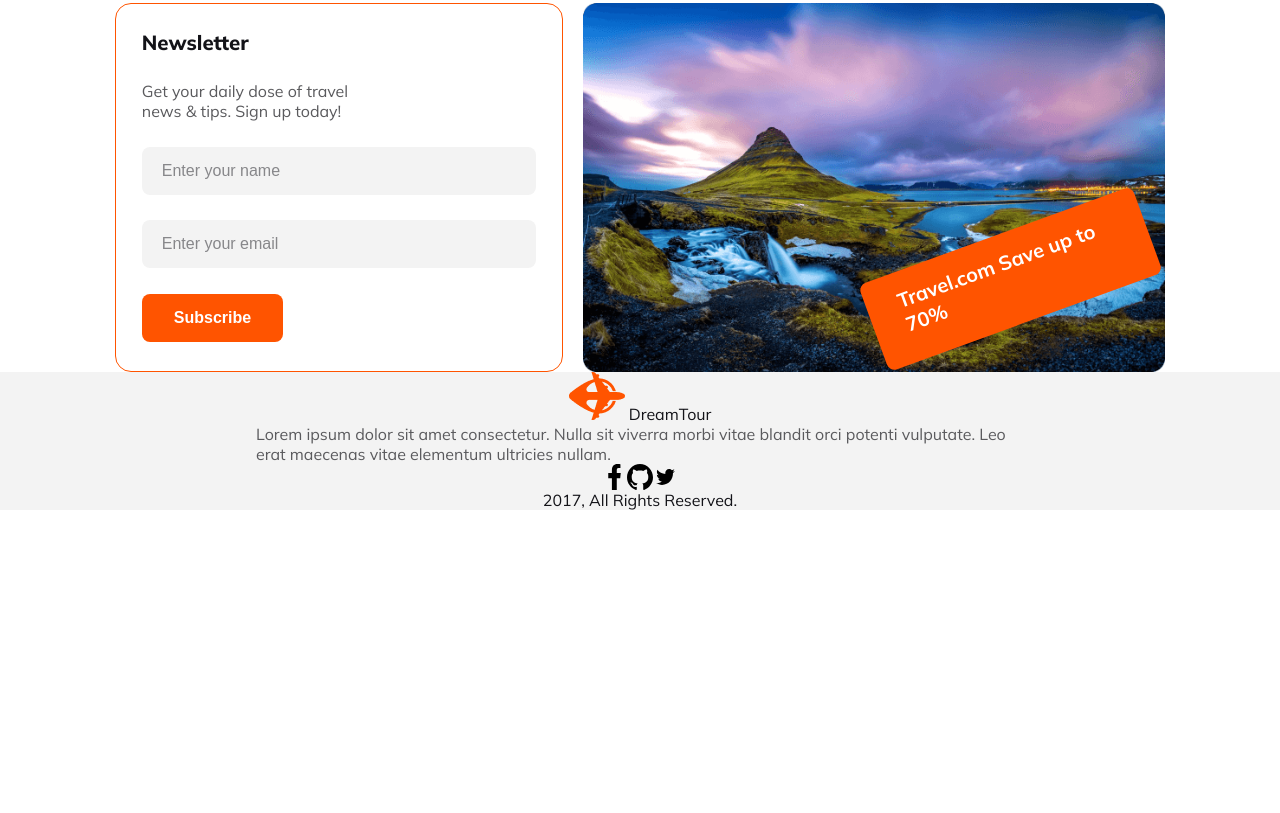
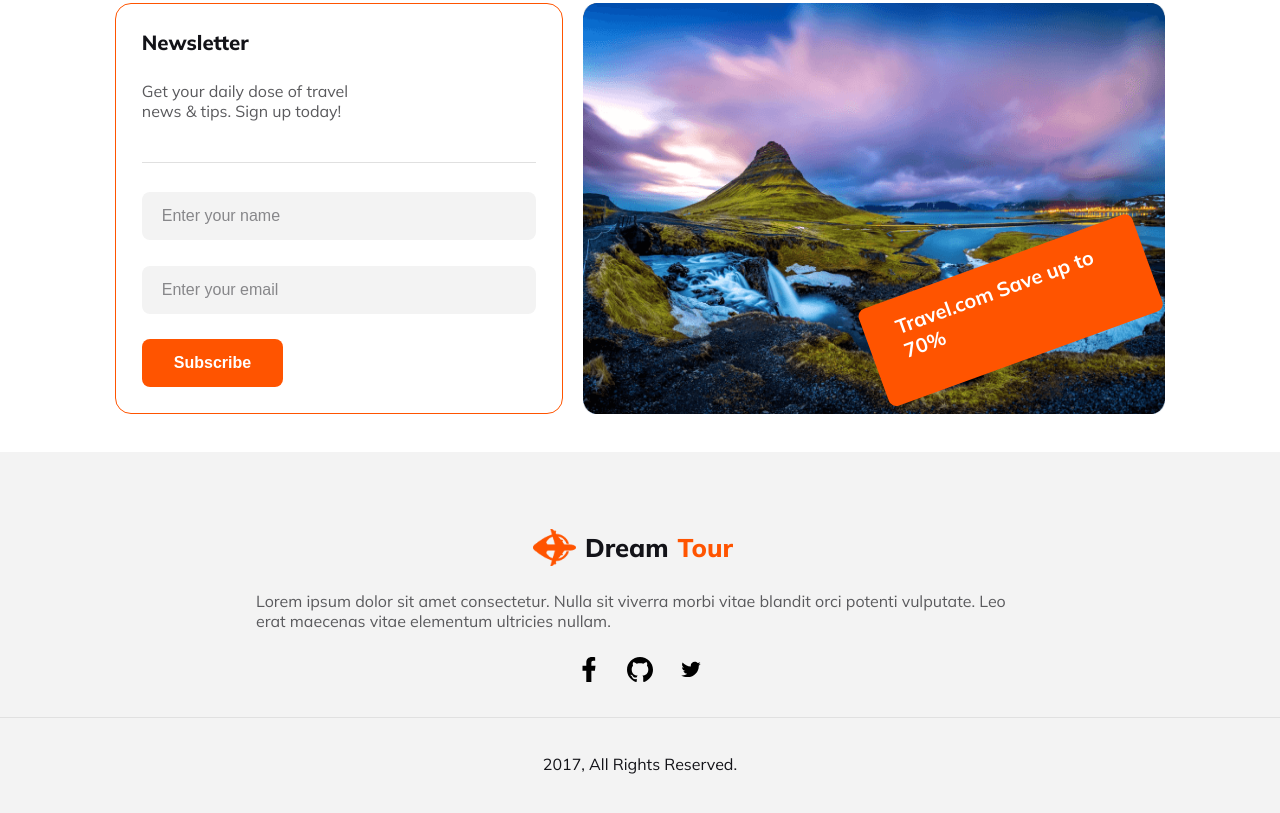
Before and after one commit to totansarker2/w9-assienment-2, a plain HTML site: page index.html in a window 1280 px wide. Shown: the part 2917-3730 px from the top of the page. Before the commit the page ends 3427 px from the top, so only its background shows below. Drawn offline with Linux system fonts and the light colour scheme.

Commit message:
desktop footer done

```diff
--- a/index.html
+++ b/index.html
@@ -146,6 +146,7 @@
             <p>
                 Get your daily dose of travel news & tips. Sign up today!
             </p>
+            <span></span>
             <input type="text" name="" id="" placeholder="Enter your name">
             <input type="email" name="" id="" placeholder="Enter your email">
             <input class="btn" type="button" value="Subscribe">
@@ -173,7 +174,7 @@
             <img src="./icons/github-142-svgrepo-com.svg" alt="">
             <img src="./icons/twitter-svgrepo-com.svg" alt="">
         </div>
-        <span>2017, All Rights Reserved.</span>
+        <span class="copyright">2017, All Rights Reserved.</span>
     </footer>
 </body>
 
--- a/style.css
+++ b/style.css
@@ -394,6 +394,17 @@ input::placeholder {
 {
     color: white;
 }
+.newsletter .sub span::before{
+    display: inline-block;
+    content: "";
+    border-top: .1rem solid rgba(71, 71, 71, 0.168);
+    width: 100%;
+    /* transform: translateY();
+    -webkit-transform: translateY();
+    -moz-transform: translateY();
+    -ms-transform: translateY();
+    -o-transform: translateY(); */
+}
 .newsletter .sub input::placeholder{
     background: rgba(19, 19, 24, 0.05);
     padding-top: 15px;
@@ -424,14 +435,47 @@ footer{
     display: flex;
     flex-direction: column;
     align-items: center;
+    gap: 2vw;
+    padding: 6vw 0;
+    margin-top: var(--mt-01);
 }
 footer .icons{
     width: 100%;
     display: flex;
     justify-content: center;
+    gap: 2vw;
 }
 footer .icons img{
     width: 2%;
+}
+footer .copyright{
+    width: 100%;
+    text-align: center;
+    margin-top: 2vw;
+}
+footer .copyright::before{
+    display: inline-block;
+    content: "";
+    border-top: .1rem solid rgba(71, 71, 71, 0.109);
+    width: 100%;
+    transform: translateY(-2rem);
+    -webkit-transform: translateY(-2rem);
+    -moz-transform: translateY(-2rem);
+    -ms-transform: translateY(-2rem);
+    -o-transform: translateY(-2rem);
+}
+footer .logo {
+    font-size: 2vw;
+    font-weight: 800;
+    display: flex;
+    align-items: center;
+    gap: 0.7vw;
+}
+footer .logo img{
+    width: 20%;
+}
+footer .logo span{
+    color: #FF5400;
 }
 
 @media screen and (max-width: 600px) {
```
